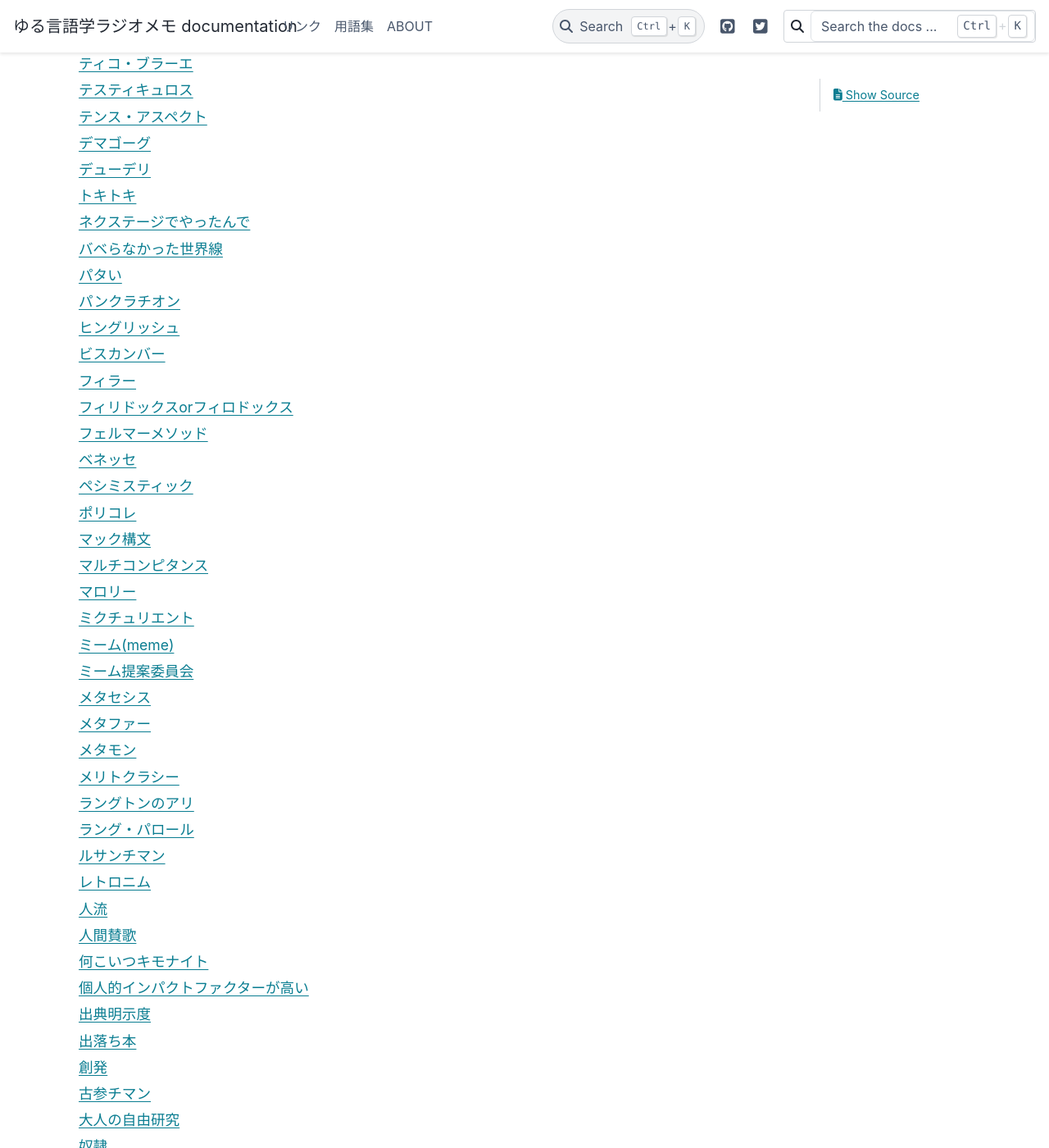
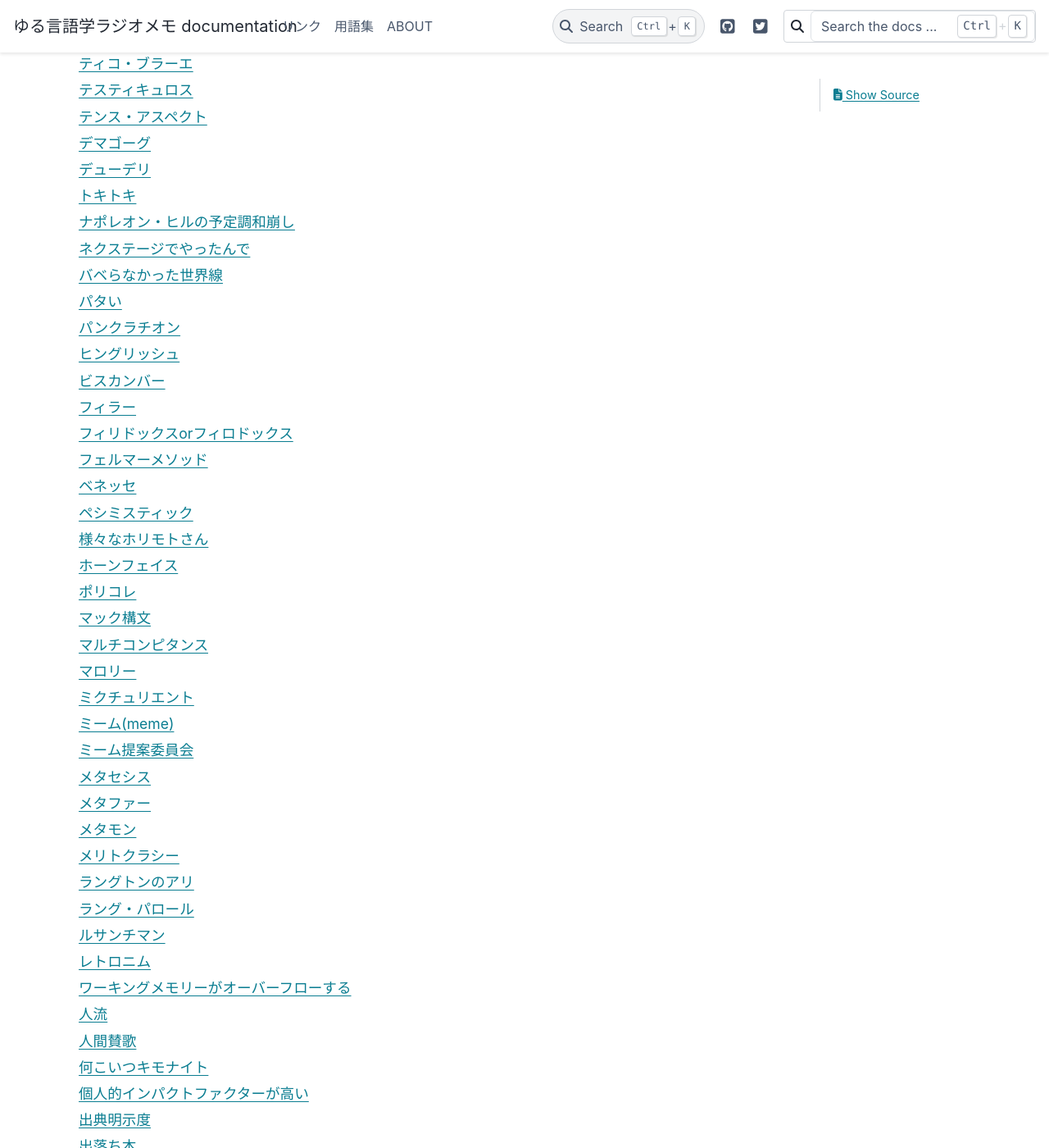
Before and after one commit to mtakagishi/yurugengo, a Sphinx documentation site: the page built from docs/index.rst, in a window 1280 px wide and 1400 px high, scrolled down 2634 px. Shown: the whole window at 82% size. Built offline with Sphinx 7.4.7 and the PyData theme 0.15.4, drawn with Linux system fonts in a browser that asks for light colours; some of the changed lines change nothing that is shown.

Commit message:
ナポレオン・ヒルの予定調和崩し、ホーンフェイス、ホリモトさん、ワーキングメモリーがオーバーフローする、非対称性で刺すを追加

```diff
--- /dev/null
+++ b/docs/words/ナポレオン・ヒルの予定調和崩し.rst
@@ -0,0 +1,14 @@
+ナポレオン・ヒルの予定調和崩し
+==========================================
+.. note::
+  * 「現実化するんだ」と口に出すべき流れで「現実化したい」と言ってしまった時の言い訳
+
+.. rubric:: 関連リンク
+* `ナポレオン・ヒル　思考は現実化する〈上〉 <https://amzn.to/3pUXRJm>`_
+* `ナポレオン・ヒル　思考は現実化する〈下〉 <https://amzn.to/3zt3Bx4>`_
+* `死ぬこと以外かすり傷 ～予定調和を破壊せよ～ <https://amzn.to/3zmF24N>`_
+
+.. rubric:: 関連ラジオ
+* `新年だから今後の構想をデカく語る【飛躍の年はクリシェ】【新年雑談回】#86`_
+
+.. _新年だから今後の構想をデカく語る【飛躍の年はクリシェ】【新年雑談回】#86: https://www.youtube.com/watch?v=hyHkEbZDWmo
--- /dev/null
+++ b/docs/words/ホリモトさん.rst
@@ -0,0 +1,35 @@
+様々なホリモトさん
+==========================================
+
+ミスター・ホリモト
+  水野氏に試されているホリモト
+
+アドクソグラファー・ホリモト
+  アドクソグラフィーを書いているホリモト
+
+グッチー・ホリモト
+  伝説のブラックミュージシャンホリモト
+
+ホーンフェイス・ホリモト
+  ワーキングメモリがオーバフローしたホリモト
+
+フィラー・ゼロ・ホリモト
+  訓練済みのホリモト
+
+ハック・ホリモト
+  非対称性で刺されたホリモト
+
+リトル・ホリモト
+  水野氏の脳内に棲むホリモト
+
+サッシナイ・ホリモト
+  説明しない水野
+
+.. rubric:: 関連ワード
+* :doc:`ジェイソン案件`
+* :doc:`アドクソグラフィー`
+* :doc:`ぐちーち`
+* :doc:`ホーンフェイス`
+* :doc:`ワーキングメモリーがオーバーフローする`
+* :doc:`フィラー`
+* :doc:`非対称性で刺す`
--- /dev/null
+++ b/docs/words/ホーンフェイス.rst
@@ -0,0 +1,12 @@
+ホーンフェイス
+==========================================
+.. note::
+  * 妻を寝取られた男のようなマヌケ面
+
+.. rubric:: 関連ワード
+* :doc:`OED`
+
+.. rubric:: 関連ラジオ
+* `説教おじさんスイッチが反応しちゃう英単語【OEDおもしろ単語3】#70`_
+
+.. _説教おじさんスイッチが反応しちゃう英単語【OEDおもしろ単語3】#70: https://www.youtube.com/watch?v=-d742iuB7L0
--- /dev/null
+++ b/docs/words/ワーキングメモリーがオーバーフローする.rst
@@ -0,0 +1,9 @@
+ワーキングメモリーがオーバーフローする
+==========================================
+.. note::
+  * 情報量が多すぎて短期記憶に収まりきらないこと
+
+.. rubric:: 関連ラジオ
+* `ゆる言語学ラジオ忘年会ライブ【流行語大賞決定】`_
+
+.. _ゆる言語学ラジオ忘年会ライブ【流行語大賞決定】: https://www.youtube.com/watch?v=poT4BzX7e_Q
--- a/docs/words/教養（インテリ）悪口本.rst
+++ b/docs/words/教養（インテリ）悪口本.rst
@@ -6,13 +6,15 @@
 
 .. hint::
   * 「悪口はつまらない」は正しくない。知性とユーモアが宿れば、悪口は面白い（教養悪口本「はじめに」より引用）
-  * 本書に出現する表現はラジオでも解説なしで頻繁に利用される。買おう。
+  * 本書に出現する表現はラジオでも解説なしで頻繁に使われている。
 
-.. rubric:: 関連ブック
+.. rubric:: 関連リンク
 * `教養（インテリ）悪口本 　堀元 見 (著)　(Kindle) <https://amzn.to/32DleO2>`_
 * `教養（インテリ）悪口本 　堀元 見 (著)　(単行本) <https://amzn.to/3Jj42hL>`_
 
 .. rubric:: 関連レビュー
+* `『 教養悪口本 』著堀元見 暴言で溢れるネット世界 教養悪口で少しでも笑顔が溢れる世界へ <https://otutarou.com/kyouyouwarukutihonn/>`_
+* `「植物だったらゲノム解析されてそう」…インテリ悪口ってなに？　「教養（インテリ）悪口本」の堀元見にきく（深水英一郎氏寄稿） <https://otakei.otakuma.net/archives/2022010405.html>`_
 * `初めての書評、というか感想【インテリ悪口本】 <https://note.com/gaolicai/n/n462fe000998f>`_
 * `AsTobeメンバーが選ぶ！みんなのオススメ本【2021年12月】 <https://astobe.jp/recommended-books-202112/>`_
 * `『教養悪口本』から思わぬ気付きを得た話 <https://note.com/mike_nm7/n/n2d6bbbe10434>`_
--- /dev/null
+++ b/docs/words/非対称性で刺す.rst
@@ -0,0 +1,12 @@
+非対称性で刺す
+==========================================
+.. note::
+  * 水野氏が温めてきた堀元氏ハックの作戦
+
+.. rubric:: 関連リンク
+* `情報の非対称性(Wikipedia) https://ja.wikipedia.org/wiki/情報の非対称性>`_
+
+.. rubric:: 関連ラジオ
+* `ゆる言語学ラジオ忘年会ライブ【流行語大賞決定】`_
+
+.. _ゆる言語学ラジオ忘年会ライブ【流行語大賞決定】: https://www.youtube.com/watch?v=poT4BzX7e_Q
```
